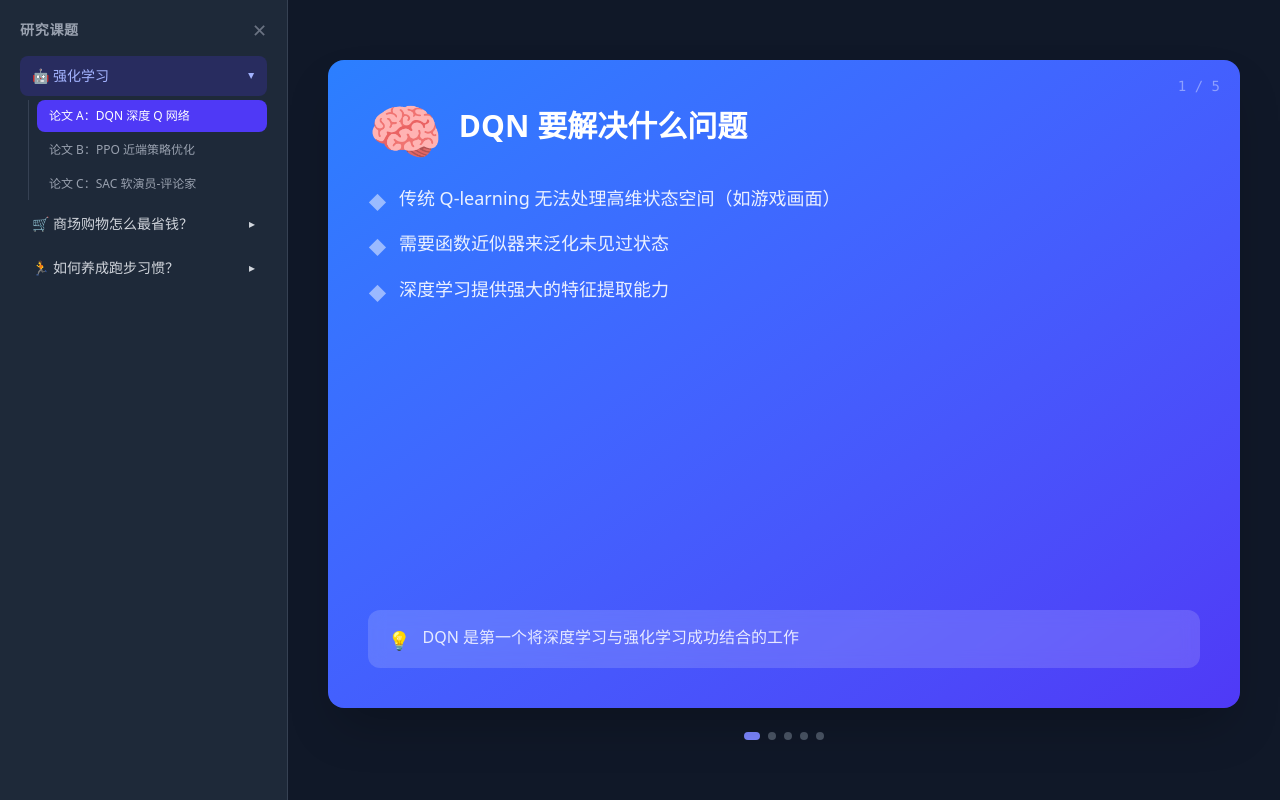
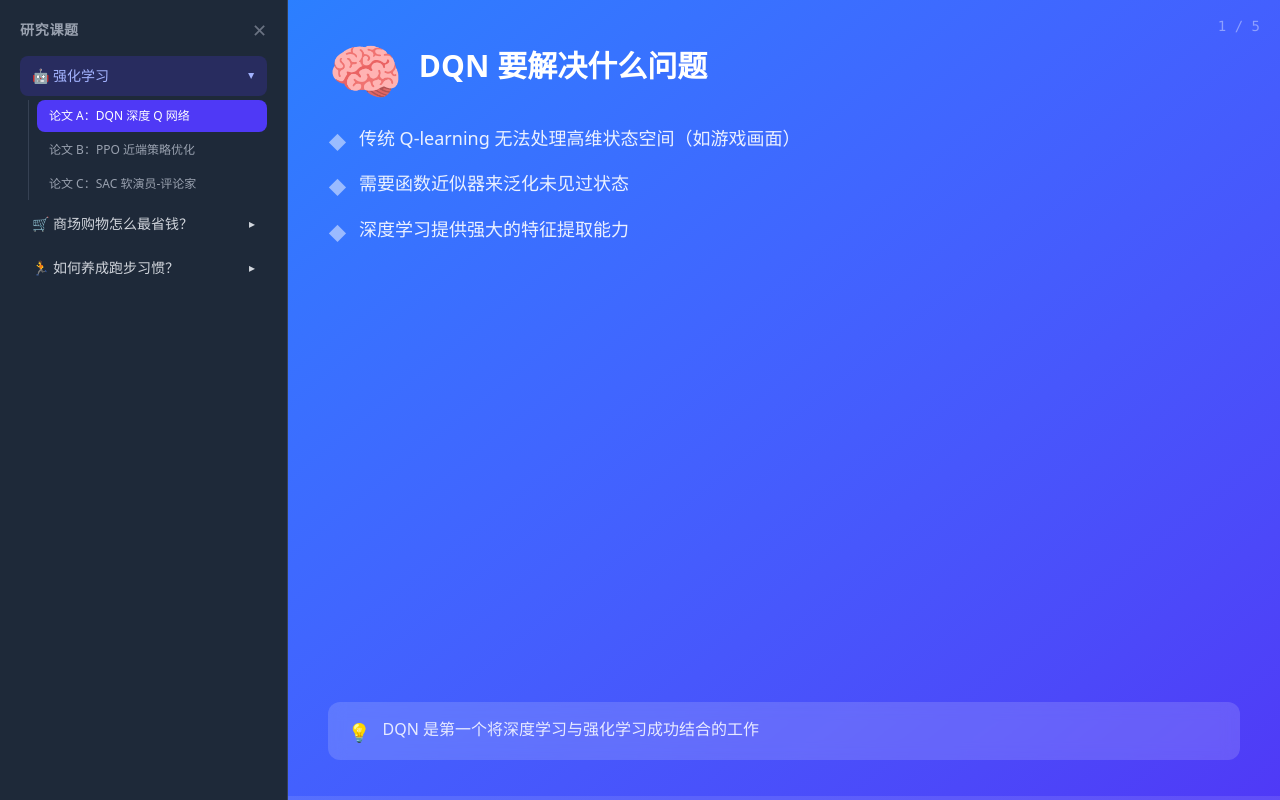
Before and after one commit to x2x5/aly, a React (Vite) app: page / in a window 1280 px wide. Built offline with nearby package versions, Linux system fonts and the light colour scheme.

Commit message:
style: 卡片占满右侧，底部圆点改为进度条

```diff
--- a/src/App.jsx
+++ b/src/App.jsx
@@ -19,7 +19,18 @@ const slideComponents = {
 function SlidePreview({ slide, index, total }) {
   const type = slide.type || "default"
   const Component = slideComponents[type] || DefaultSlide
-  return <Component data={slide} index={index} total={total} />
+  const pct = total > 1 ? ((index - 1) / (total - 1)) * 100 : 0
+  return (
+    <div className="relative h-full w-full">
+      <Component data={slide} index={index} total={total} />
+      <div className="absolute bottom-0 left-0 right-0 h-1 bg-white/10">
+        <div
+          className="h-full bg-white/40 transition-all duration-300"
+          style={{ width: `${pct}%` }}
+        />
+      </div>
+    </div>
+  )
 }
 
 function initSlideOf() {
@@ -159,37 +170,13 @@ export default function App() {
         </button>
       )}
 
-      <main className="flex-1 flex items-center justify-center p-6 md:p-10 min-w-0">
-        <div className="relative w-full h-full max-w-5xl max-h-[85vh] flex flex-col items-center justify-center gap-6">
-          <div className="w-full flex-1 min-h-0">
-            <SlidePreview
-              slide={question.slides[currentSlide]}
-              index={currentSlide + 1}
-              total={totalSlides}
-            />
-          </div>
-
-          {totalSlides > 1 && (
-            <div className="flex items-center gap-2">
-              {question.slides.map((_, i) => (
-                <button
-                  key={i}
-                  onClick={() =>
-                    setSlideOf((prev) => {
-                      const next = prev.map((t) => [...t])
-                      next[selectedTopic][selectedQuestion] = i
-                      return next
-                    })
-                  }
-                  className={`w-2 h-2 rounded-full transition-all ${
-                    i === currentSlide
-                      ? "bg-indigo-400 w-4"
-                      : "bg-gray-600 hover:bg-gray-500"
-                  }`}
-                />
-              ))}
-            </div>
-          )}
+      <main className="flex-1 min-w-0">
+        <div className="h-full w-full">
+          <SlidePreview
+            slide={question.slides[currentSlide]}
+            index={currentSlide + 1}
+            total={totalSlides}
+          />
         </div>
       </main>
     </div>
--- a/src/slides/CodeSlide.jsx
+++ b/src/slides/CodeSlide.jsx
@@ -4,7 +4,7 @@ export default function CodeSlide({ data, index, total }) {
   const bg = gradients[data.color] || "from-indigo-500 to-purple-600"
   return (
     <div
-      className={`relative flex flex-col bg-gradient-to-br ${bg} rounded-2xl shadow-2xl p-8 md:p-10 select-none cursor-default h-full w-full overflow-y-auto`}
+      className={`relative flex flex-col bg-gradient-to-br ${bg} p-8 md:p-10 select-none cursor-default h-full w-full overflow-y-auto`}
     >
       <span className="absolute top-4 right-5 text-white/40 text-sm font-mono">
         {index} / {total}
--- a/src/slides/CompareSlide.jsx
+++ b/src/slides/CompareSlide.jsx
@@ -4,7 +4,7 @@ export default function CompareSlide({ data, index, total }) {
   const bg = gradients[data.color] || "from-indigo-500 to-purple-600"
   return (
     <div
-      className={`relative flex flex-col bg-gradient-to-br ${bg} rounded-2xl shadow-2xl p-8 md:p-10 select-none cursor-default h-full w-full overflow-y-auto`}
+      className={`relative flex flex-col bg-gradient-to-br ${bg} p-8 md:p-10 select-none cursor-default h-full w-full overflow-y-auto`}
     >
       <span className="absolute top-4 right-5 text-white/40 text-sm font-mono">
         {index} / {total}
--- a/src/slides/DataSlide.jsx
+++ b/src/slides/DataSlide.jsx
@@ -4,7 +4,7 @@ export default function DataSlide({ data, index, total }) {
   const bg = gradients[data.color] || "from-indigo-500 to-purple-600"
   return (
     <div
-      className={`relative flex flex-col bg-gradient-to-br ${bg} rounded-2xl shadow-2xl p-8 md:p-10 select-none cursor-default h-full w-full overflow-y-auto`}
+      className={`relative flex flex-col bg-gradient-to-br ${bg} p-8 md:p-10 select-none cursor-default h-full w-full overflow-y-auto`}
     >
       <span className="absolute top-4 right-5 text-white/40 text-sm font-mono">
         {index} / {total}
--- a/src/slides/DefaultSlide.jsx
+++ b/src/slides/DefaultSlide.jsx
@@ -4,7 +4,7 @@ export default function DefaultSlide({ data, index, total }) {
   const bg = gradients[data.color] || "from-indigo-500 to-purple-600"
   return (
     <div
-      className={`relative flex flex-col bg-gradient-to-br ${bg} rounded-2xl shadow-2xl p-8 md:p-10 select-none cursor-default h-full w-full overflow-y-auto`}
+      className={`relative flex flex-col bg-gradient-to-br ${bg} p-8 md:p-10 select-none cursor-default h-full w-full overflow-y-auto`}
     >
       <span className="absolute top-4 right-5 text-white/40 text-sm font-mono">
         {index} / {total}
--- a/src/slides/QuoteSlide.jsx
+++ b/src/slides/QuoteSlide.jsx
@@ -4,7 +4,7 @@ export default function QuoteSlide({ data, index, total }) {
   const bg = gradients[data.color] || "from-indigo-500 to-purple-600"
   return (
     <div
-      className={`relative flex flex-col items-center justify-center bg-gradient-to-br ${bg} rounded-2xl shadow-2xl p-8 md:p-12 select-none cursor-default h-full w-full overflow-y-auto`}
+      className={`relative flex flex-col items-center justify-center bg-gradient-to-br ${bg} p-8 md:p-12 select-none cursor-default h-full w-full overflow-y-auto`}
     >
       <span className="absolute top-4 right-5 text-white/40 text-sm font-mono">
         {index} / {total}
```
